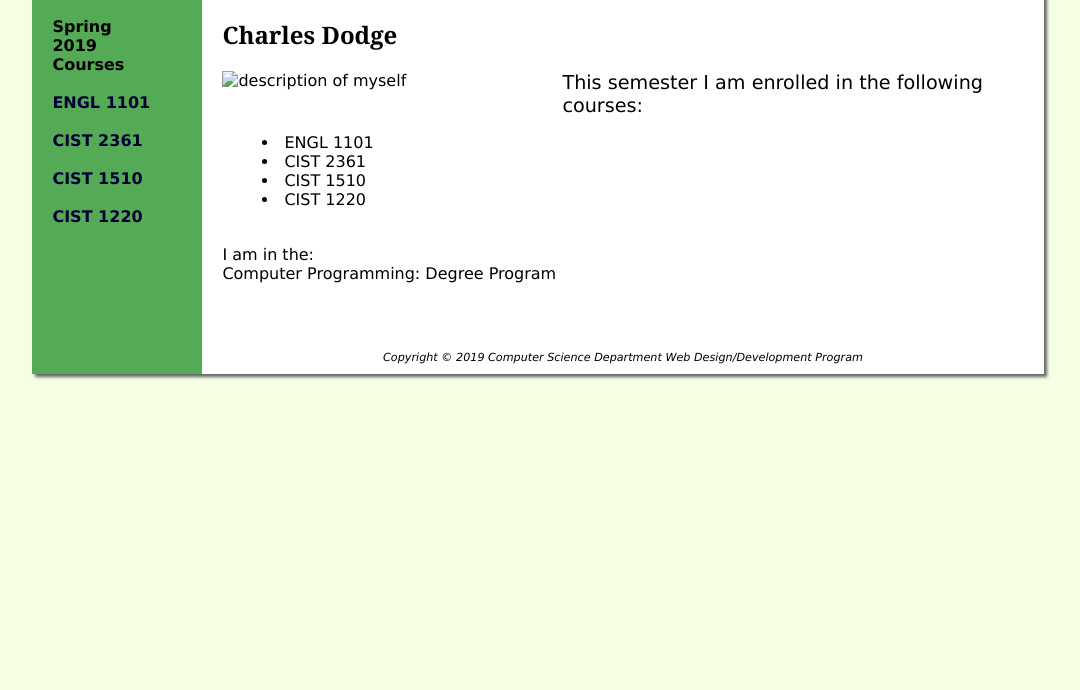
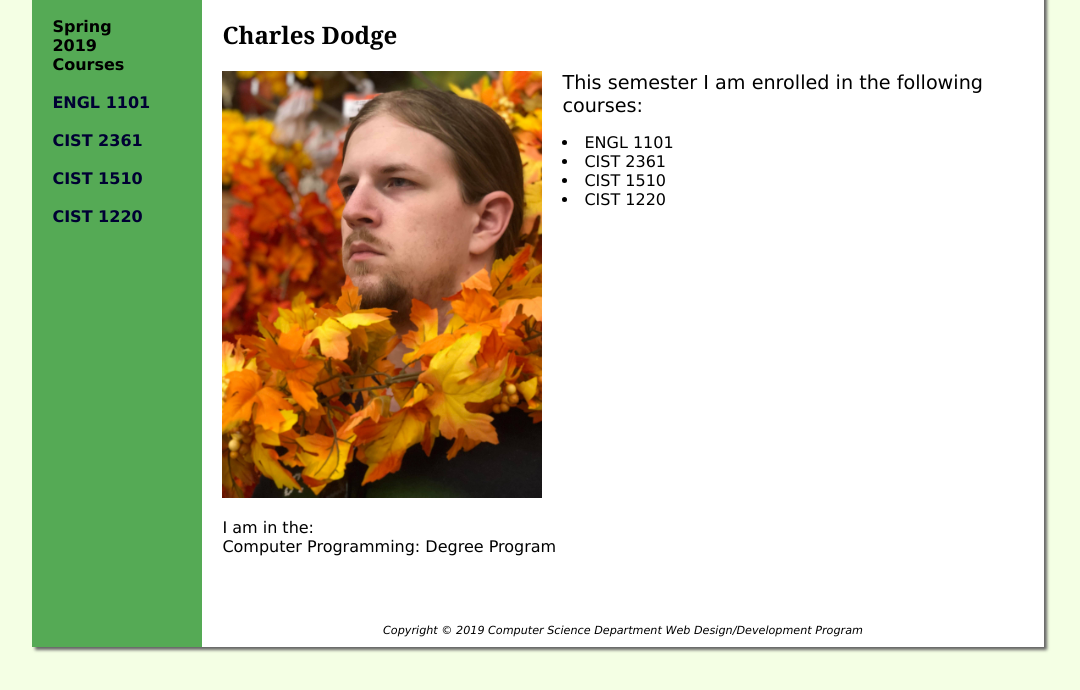
Before and after one commit to windspinks/CIST1510_Personal_Website, a plain HTML site: page index.html in a window 1280 px wide. Shown: the part 96-786 px from the top of the page, without its empty margins (102-1182 px from the left). Drawn offline with Linux system fonts and the light colour scheme.

Commit message:
headshot

```diff
--- a/index.html
+++ b/index.html
@@ -27,7 +27,7 @@
     </nav>
     <main>
       <h2>Charles Dodge</h2>
-      <img src="personal-photo.jpg" alt="description of myself" width="320">
+      <img src="1510/images/leaf_headshot.jpg" alt="description of myself" width="320">
       <p><span class="resort">This semester I am enrolled in the following courses:</p>
       <ul>
         <li>ENGL 1101</li>
```
